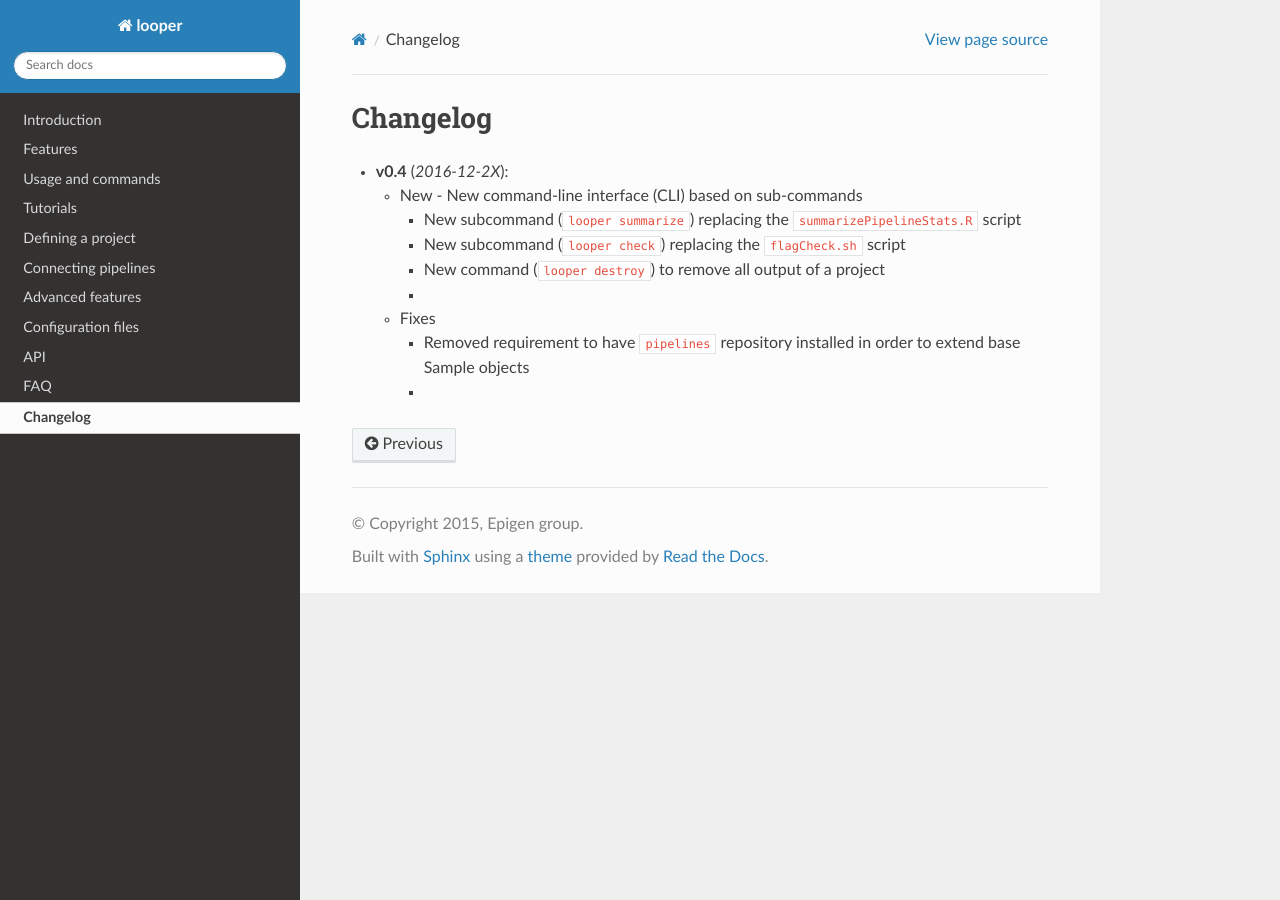
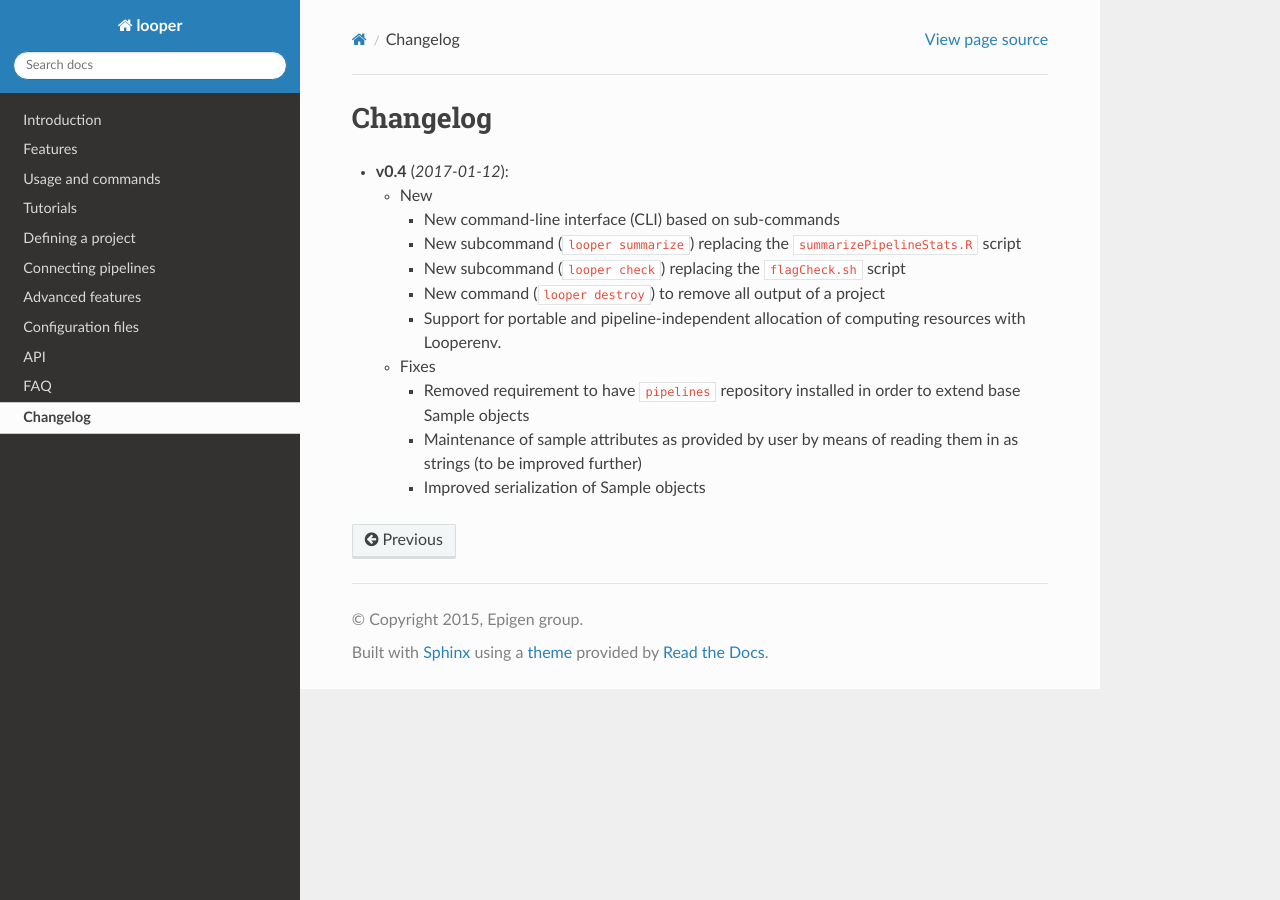
Before and after one commit to pepkit/peppy, a Sphinx documentation site: the page built from doc/source/changelog.rst, in a window 1280 px wide. Built offline with Sphinx 7.4.7 and the Read the Docs theme 2.0.0, drawn with Linux system fonts in a browser that asks for light colours.

Commit message:
add to changelog

```diff
--- a/doc/source/changelog.rst
+++ b/doc/source/changelog.rst
@@ -1,9 +1,10 @@
 Changelog
 ******************************
 
-- **v0.4** (*2016-12-2X*):
+- **v0.4** (*2017-01-12*):
 
   - New
+
     - New command-line interface (CLI) based on sub-commands
 
     - New subcommand (``looper summarize``) replacing the ``summarizePipelineStats.R`` script
@@ -12,10 +13,12 @@ Changelog
 
     - New command (``looper destroy``) to remove all output of a project
 
-    -
+    - Support for portable and pipeline-independent allocation of computing resources with Looperenv.
 
   - Fixes
 
     - Removed requirement to have ``pipelines`` repository installed in order to extend base Sample objects
 
-    -
+    - Maintenance of sample attributes as provided by user by means of reading them in as strings (to be improved further)
+
+    - Improved serialization of Sample objects
```
